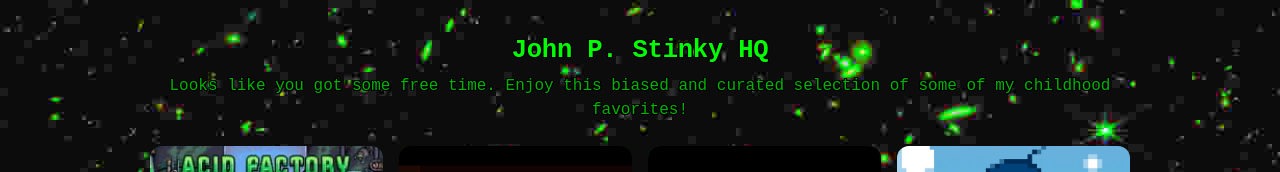
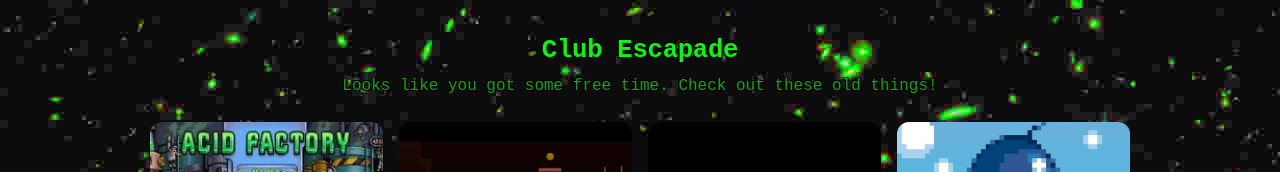
Before and after one commit to dponce-edu/johnPStinkyHQ, a plain HTML site: page index.html in a window 1280 px wide. Shown: the top 172 px of the page. Drawn offline with Linux system fonts and the light colour scheme.

Commit message:
Rename site to Club Escapade
Update page titles, homepage heading and tagline, and README heading.

Co-Authored-By: Claude Opus 5.5 <noreply@anthropic.com>

```diff
--- a/index.html
+++ b/index.html
@@ -3,15 +3,15 @@
 <head>
 <meta charset="utf-8">
 <meta name="viewport" content="width=device-width, initial-scale=1">
-<title>John P. Stinky HQ</title>
+<title>Club Escapade</title>
 <link rel="stylesheet" href="styles.css">
 </head>
 <body>
 
 <div class="wrap">
   <header>
-    <h1>John P. Stinky HQ</h1>
-    <p>Looks like you got some free time. Enjoy this biased and curated selection of some of my childhood favorites!</p>
+    <h1>Club Escapade</h1>
+    <p>Looks like you got some free time. Check out these old things!</p>
   </header>
 
   <main>
```
Also changed, not shown: play.html (+2 -2 lines), 1 other file.
